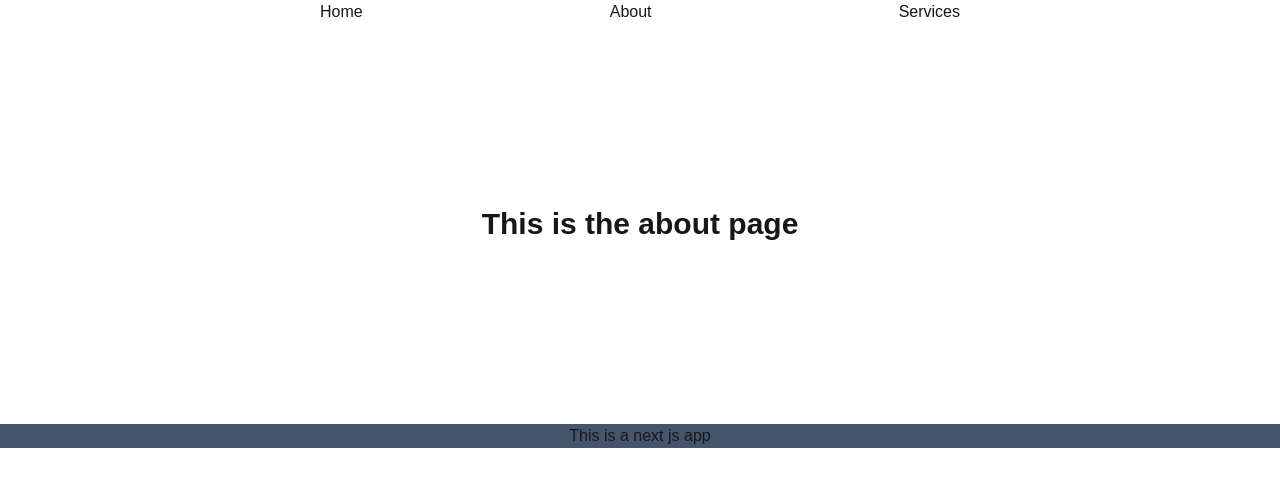
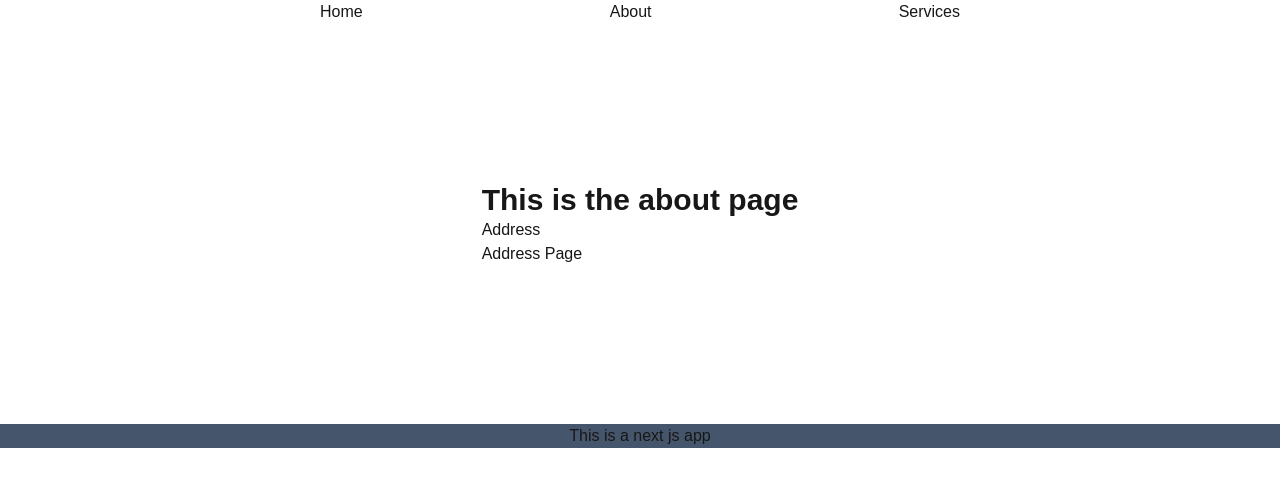
Before and after one commit to MasadRayan/First-NextJs-App, a Next.js app: page /about in a window 1280 px wide. Shown: the top 486 px of the page. Built offline with nearby package versions, Linux system fonts and the light colour scheme.

Commit message:
Conditional routing

```diff
--- a/src/app/about/address/page.jsx
+++ b/src/app/about/address/page.jsx
@@ -1,9 +1,15 @@
+import Link from 'next/link';
 import React from 'react';
 
 const AddressPage = () => {
     return (
         <div>
             <h2 className='text-3xl font-bold'>This is the address Page</h2>
+            <Link href={'/about/address/navigate'}>
+                <nav className='hover:text-amber-400 cursor-pointer '>
+                    Navigate
+                </nav>
+            </Link>
         </div>
     );
 };
--- a/src/app/about/page.jsx
+++ b/src/app/about/page.jsx
@@ -1,9 +1,30 @@
+"use client"
+import Link from 'next/link';
+import { useRouter } from 'next/navigation';
 import React from 'react';
 
 const AboutPage = () => {
+    const route = useRouter();
+    const isLoggedIn = false;
+    const handleNavigate= () =>{
+        if (isLoggedIn) {
+            route.push('/about/address');
+        }
+        else {
+            route.push('/');
+        }
+    }
     return (
         <div>
             <p className='text-3xl font-bold'>This is the about page</p>
+            <p>
+                <Link href={'/about/address'}>
+                    <button className='hover:text-amber-500 cursor-pointer'>Address</button>
+                </Link>
+            </p>
+            <button className='btn hover:text-amber-400' type='button' onClick={handleNavigate}>
+                Address Page
+            </button>
         </div>
     );
 };
```
